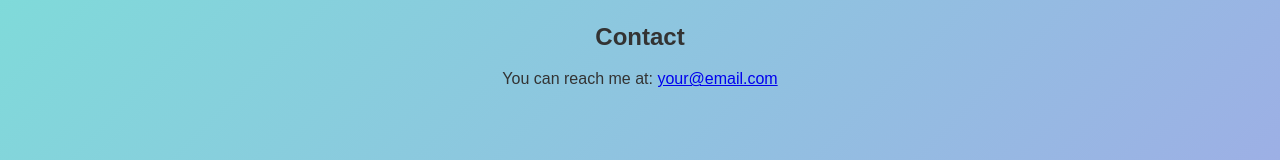
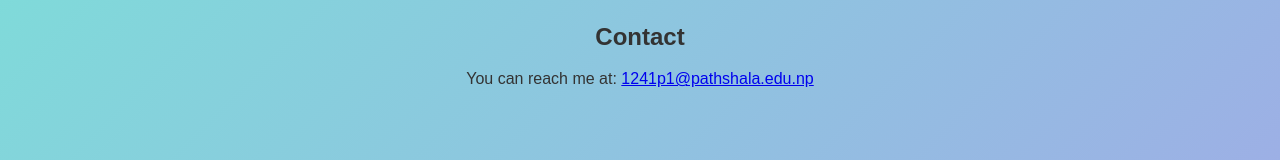
Before and after one commit to ShreyansPNF/ShreyansPNF.github.io, a plain HTML site: page index.html in a window 1280 px wide. Shown: the part 571-731 px from the top of the page. Drawn offline with Linux system fonts and the light colour scheme.

Commit message:
Update index.html

```diff
--- a/index.html
+++ b/index.html
@@ -64,7 +64,7 @@
 
   <section id="contact">
     <h2>Contact</h2>
-    <p>You can reach me at: <a href="mailto:your@email.com">your@email.com</a></p>
+    <p>You can reach me at: <a href="mailto:1241p1@pathshala.edu.np">1241p1@pathshala.edu.np</a></p>
   </section>
 
   <footer>
```
